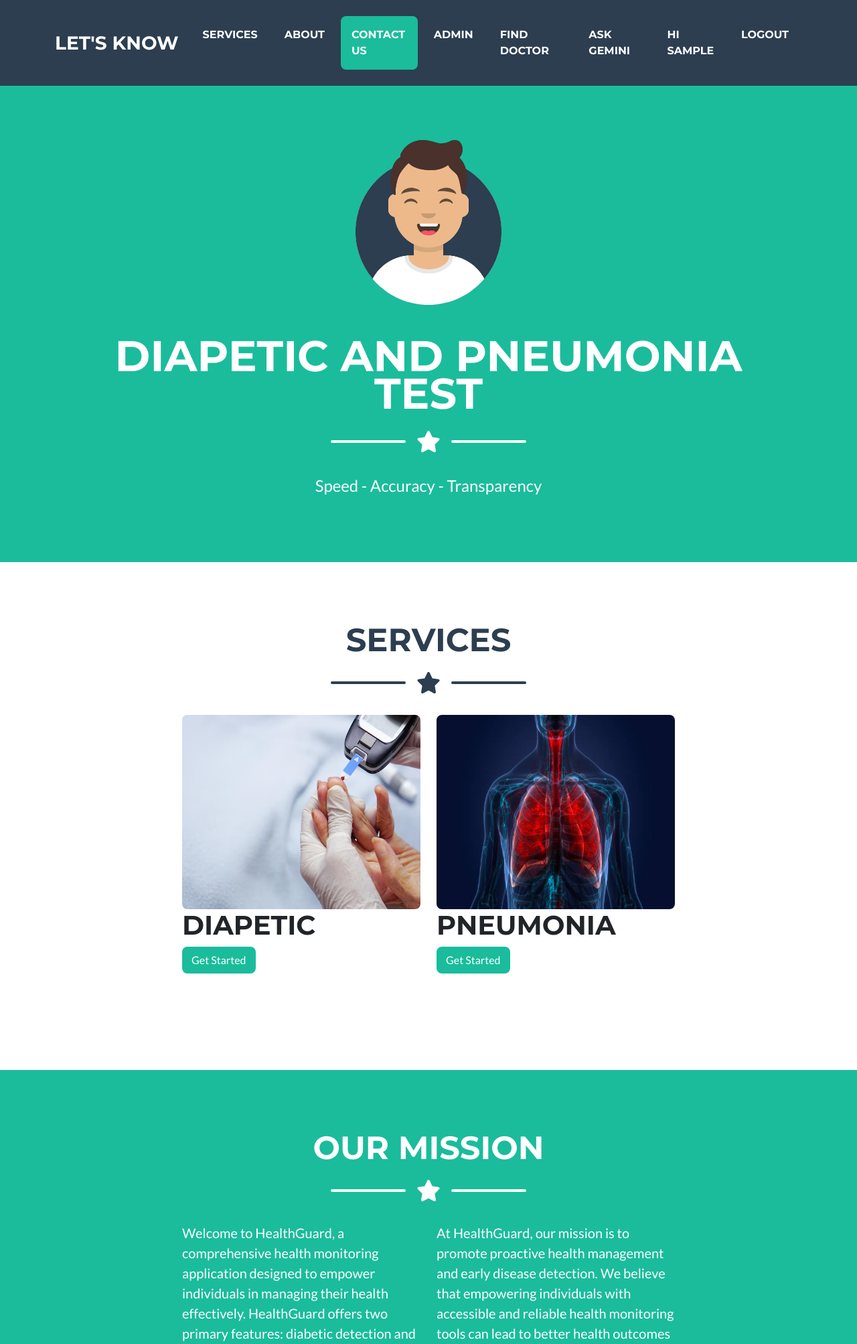
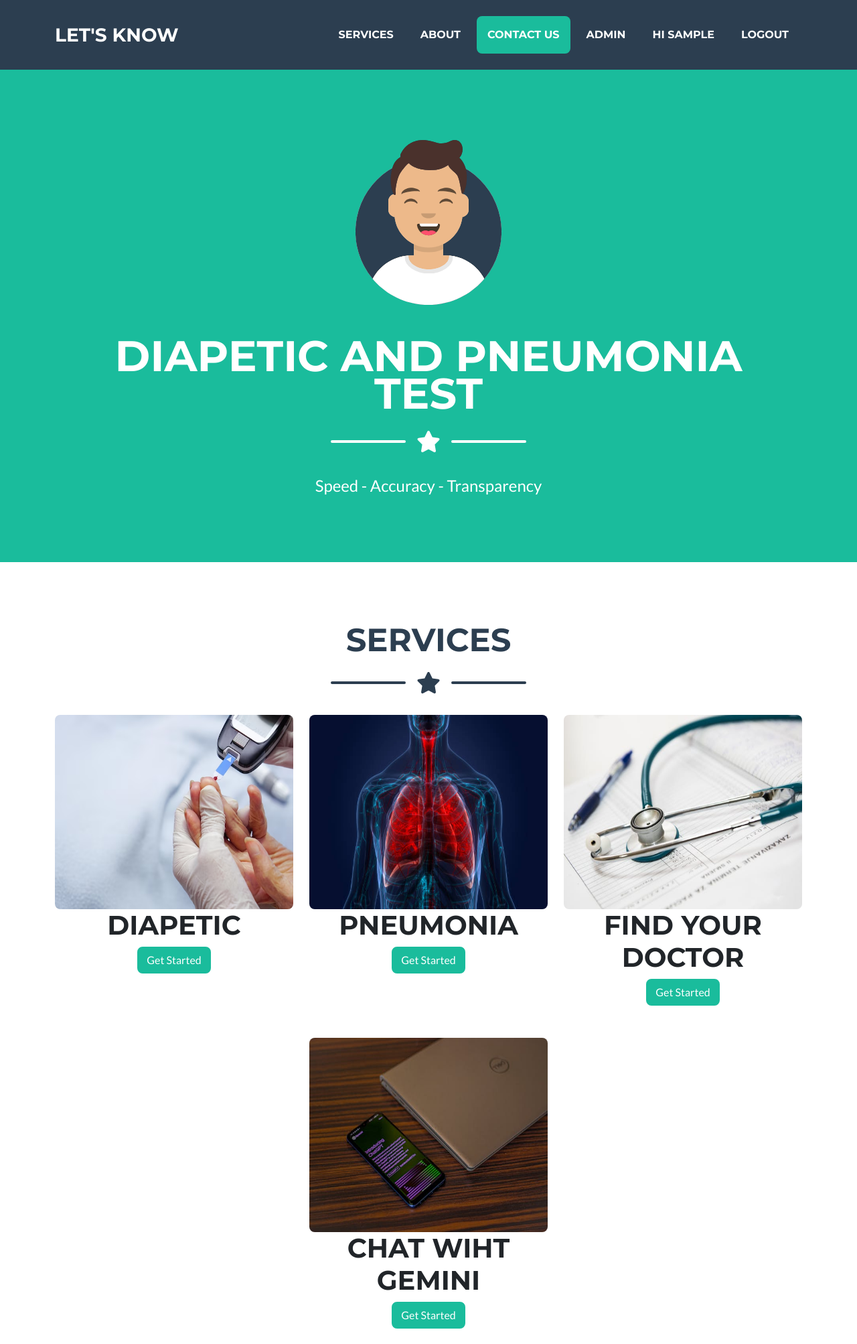
Before and after one commit to baselmohsen/oursite, a Flask app: page /home in a window 1280 px wide. Shown: the top 2006 px of the page at 67% size. Run offline with Flask 2, Linux system fonts and the light colour scheme; the visitor is signed in with stand-in values (Sample User, id 1); parts of the project's set-up code (start-up, migrations or seed data) failed here and were passed over; some libraries are stand-ins or nearby versions; some web fonts are replaced.

Commit message:
Added my projecttttb

```diff
--- a/app.py
+++ b/app.py
@@ -23,6 +23,7 @@ from keras.preprocessing import image
 
 # Flask utils
 from werkzeug.utils import secure_filename
+from faker import Faker
 
 app = Flask(__name__)
 
@@ -33,6 +34,114 @@ app.config['MYSQL_PASSWORD'] = ''
 app.config['MYSQL_DB'] = 'prediction'
 
 mysql = MySQL(app)
+
+# fake = Faker()
+
+# db = MySQLdb.connect(host="localhost",
+#                      user="root",
+#                      passwd="",
+#                      db="prediction")
+
+# cursor = db.cursor()
+
+# # Function to generate and insert random data
+# def insert_random_data():
+#     username = fake.user_name()
+#     password = "password"  # Set a default password
+#     hashed_password = bcrypt.hashpw(password.encode('utf-8'), bcrypt.gensalt()).decode('utf-8')
+#     email = fake.email()
+
+#     city = fake.random_element(elements=(
+#     "Cairo",
+#     "Alexandria",
+#     "Giza",
+#     "Qalyubia",
+#     "Port Said",
+#     "Suez",
+#     "Gharbia",
+#     "Dakahlia",
+#     "Sharkia",
+#     "Monufia",
+#     "Beheira",
+#     "Kafr El Sheikh",
+#     "Fayoum",
+#     "Beni Suef",
+#     "Minya",
+#     "Asyut",
+#     "Sohag",
+#     "Qena",
+#     "Luxor",
+#     "Aswan",
+#     "Red Sea",
+#     "New Valley",
+#     "Matruh",
+#     "North Sinai",
+#     "South Sinai"
+
+#         ))
+#     address = fake.address()
+#     spec = fake.random_element(elements=('diapetic', 'penmounia'))  # Assuming job titles for specialization
+#     price = fake.random_int(min=50, max=400)  # Assuming price range
+#     sex = fake.random_element(elements=('male', 'female'))
+
+#     # SQL query to insert random data
+#     sql = "INSERT INTO doctors (username, password, email, city, address, spec, price, sex) VALUES (%s, %s, %s, %s, %s, %s, %s, %s)"
+#     values = (username, hashed_password, email, city, address, spec, price, sex)
+
+#     try:
+#         # Execute the SQL command
+#         cursor.execute(sql, values)
+#         # Commit changes in the database
+#         db.commit()
+#         print("Record inserted successfully")
+#     except MySQLdb.Error as e:
+#         # Rollback in case there is any error
+#         db.rollback()
+#         print(f"Error: {e}")
+
+# # Insert random data 10 times
+# for _ in range(10):
+#     insert_random_data()
+
+# # Disconnect from the server
+# db.close()
+
+egyptian_states = [
+    "Cairo",
+    "Alexandria",
+    "Giza",
+    "Qalyubia",
+    "Port Said",
+    "Suez",
+    "Gharbia",
+    "Dakahlia",
+    "Sharkia",
+    "Monufia",
+    "Beheira",
+    "Kafr El Sheikh",
+    "Fayoum",
+    "Beni Suef",
+    "Minya",
+    "Asyut",
+    "Sohag",
+    "Qena",
+    "Luxor",
+    "Aswan",
+    "Red Sea",
+    "New Valley",
+    "Matruh",
+    "North Sinai",
+    "South Sinai"
+]
+
+
+
+
+
+
+
+
+
 
 
 @app.route('/login', methods=['GET', 'POST'])
@@ -138,7 +247,7 @@ def register():
             msg = 'You have successfully registered !'
     elif request.method == 'POST':
         msg = 'Please fill out the form !'
-    return render_template('register.html', msg = msg)
+    return render_template('register.html', msg = msg , states=egyptian_states)
 
 
 @app.route('/update_user', methods=['POST'])
@@ -148,7 +257,8 @@ def update_user():
     username = request.form['username']
     if username:
          usernamee = username.replace(" ", "_")
-    address = request.form['address']
+    address = request.form['address'].strip().capitalize()
+
     phone = request.form['phone']
 
     # Validate inputs
@@ -242,6 +352,7 @@ def doctorRegister():
         if username:
          usernamee = username.replace(" ", "_")
         password = request.form['password']
+        confirm_password = request.form['confirm_password']
         email = request.form['email']
         city = request.form['city']
         address = request.form['address']
@@ -255,6 +366,8 @@ def doctorRegister():
         account = cursor.fetchone()
         if account:
             msg = 'Account already exists !'
+        if password != confirm_password:
+            msg='Passwords do not match. Please try again.'
         elif not re.match(r'[^@]+@[^@]+\.[^@]+', email):
             msg = 'Invalid email address !'
         elif not re.match(r'[A-Za-z0-9]+', username):
@@ -269,7 +382,7 @@ def doctorRegister():
             msg = 'You have successfully registered !'
     elif request.method == 'POST':
         msg = 'Please fill out the form !'
-    return render_template('doctorRegister.html', msg = msg)
+    return render_template('doctorRegister.html', msg = msg ,  states=egyptian_states)
 
 
 @app.route("/contact_us", methods =['GET', 'POST'])
@@ -587,11 +700,24 @@ def predict_suger():
     DiabetesPedigreeFunction = float(request.form['DiabetesPedigreeFunction'])
     Age= int(request.form['Age'])
 
-    if Age < 10 or Age > 100:
+    if not (0 <= Pregnancies <= 17):
+        return render_template('error.html', message='Pregnancies must be between 0 and 17')
+    if not (70 <= Glucose <= 130):
+        return render_template('error.html', message='Glucose must be between 70 and 130 mg/dL')
+    if not (60 <= BloodPressure <= 90):
+        return render_template('error.html', message='Blood Pressure must be between 60 and 90 mm Hg')
+    if not (10 <= SkinThickness <= 50):
+        return render_template('error.html', message='Skin Thickness must be between 10 and 50 mm')
+    if not (16 <= Insulin <= 166):
+        return render_template('error.html', message='Insulin must be between 16 and 166 mu U/ml')
+    if not (18.5 <= BMI <= 24.9):
+        return render_template('error.html', message='BMI must be between 18.5 and 24.9')
+    if not (0 <= DiabetesPedigreeFunction <= 2.5):
+        return render_template('error.html', message='Diabetes Pedigree Function must be between 0 and 2.5')
+    if not (10 <= Age <= 100):
         return render_template('error.html', message='Age must be between 10 and 100')
 
-    if Insulin < 0 or Insulin > 500:
-        return render_template('error.html', message='Insulin must be between 0 and 500')
+
 
     prediction = suger_model.predict([[
         Pregnancies, Glucose,BloodPressure,SkinThickness,
--- a/templates/home.html
+++ b/templates/home.html
@@ -61,8 +61,7 @@
 
 
                         {% if session['loggedin']  %}
-                        <li class="nav-item mx-0 mx-lg-1"><a class="nav-link py-3 px-0 px-lg-3 rounded" href="{{ url_for('find_doctor') }}">find doctor</a></li>
-                        <li class="nav-item mx-0 mx-lg-1"><a class="nav-link py-3 px-0 px-lg-3 rounded" href="{{ url_for('chat') }}">ask Gemini</a></li>
+
                         <li class="nav-item mx-0 mx-lg-1"><a class="nav-link py-3 px-0 px-lg-3 rounded" href="{{url_for('profile')}}">
                              <span class="hidden" id="username">{{session.username}}</span>
 
@@ -127,30 +126,96 @@
                             <img class="img-fluid" style="width:500px;height:290px;" src="{{ url_for('static',filename='dist/assets/img/portfolio/diapetic.jpg') }}" alt="..." />
 
                         </div>
+                        <div class="col text-center">
                         <h1>DIAPETIC</h1>
+                        </div>
+
                         {% if session['loggedin']  %}
+                        <div class="col text-center">
                         <a  class=" btn btn-primary" href="{{url_for('suger')}}">Get Started</a>
+                        </div>
 
                         {% else %}
+                        <div class="col text-center">
                         <a  class="btn btn-primary disabled" href="{{url_for('suger')}}" >Get Started</a>
+                        </div>
+
+                        {% endif %}
+                    </div>
+
+                    <div class="col-md-6 col-lg-4 mb-5">
+                        <div class="portfolio-item mx-auto" data-bs-toggle="modal" data-bs-target="#portfolioModal1">
+
+                            <img class="img-fluid" style="width:500px;height:290px;" src="{{ url_for('static',filename='dist/assets/img/portfolio/pneumonia.jpg') }}" alt="..." />
+
+                        </div>
+                            <div class="col text-center">
+
+                            <h1>PNEUMONIA</h1>
+                        </div>
+
+                        {% if session['loggedin'] %}
+                            <div class="col text-center">
+                            <a  class="btn btn-primary" href="{{url_for('test')}}">Get Started</a>
+                        </div>
+
+                        {% else %}
+                            <div class="col text-center">
+                            <a  class="btn btn-primary disabled" href="{{url_for('test')}}">Get Started</a>
+                        </div>
+
+                        {% endif %}
+                    </div>
+
+                    <div class="col-md-6 col-lg-4 mb-5">
+                        <div class="portfolio-item mx-auto" data-bs-toggle="modal" data-bs-target="#portfolioModal1">
+
+                            <img class="img-fluid" style="width:500px;height:290px;" src="{{ url_for('static',filename='dist/assets/img/portfolio/doctorr.jpeg') }}" alt="..." />
+
+                        </div>
+                            <div class="col text-center">
+
+                            <h1>FIND YOUR DOCTOR</h1>
+                        </div>
+
+                        {% if session['loggedin'] %}
+                            <div class="col text-center">
+
+                            <a  class="btn btn-primary" href="{{url_for('find_doctor')}}">Get Started</a>
+                        </div>
+
+                        {% else %}
+                            <div class="col text-center">
+                            <a  class="btn btn-primary disabled" href="{{url_for('find_doctor')}}">Get Started</a>
+                        </div>
 
                         {% endif %}
                     </div>
                     <div class="col-md-6 col-lg-4 mb-5">
                         <div class="portfolio-item mx-auto" data-bs-toggle="modal" data-bs-target="#portfolioModal1">
 
-                            <img class="img-fluid" style="width:500px;height:290px;" src="{{ url_for('static',filename='dist/assets/img/portfolio/pneumonia.jpg') }}" alt="..." />
+                            <img class="img-fluid" style="width:500px;height:290px;" src="{{ url_for('static',filename='dist/assets/img/portfolio/chatt.jpeg') }}" alt="..." />
 
                         </div>
-                        <h1>PNEUMONIA</h1>
+                            <div class="col text-center">
+
+                            <h1>CHAT WIHT GEMINI</h1>
+                        </div>
+
                         {% if session['loggedin'] %}
-                        <a  class="btn btn-primary" href="{{url_for('test')}}">Get Started</a>
+                            <div class="col text-center">
+
+                            <a  class="btn btn-primary" href="{{url_for('chat')}}">Get Started</a>
+                        </div>
 
                         {% else %}
-                        <a  class="btn btn-primary disabled" href="{{url_for('test')}}">Get Started</a>
+                            <div class="col text-center">
+                            <a  class="btn btn-primary disabled" href="{{url_for('chat')}}">Get Started</a>
+                        </div>
 
                         {% endif %}
                     </div>
+
                     <!-- Portfolio Item 2-->
 
 
--- a/templates/pneumonia.html
+++ b/templates/pneumonia.html
@@ -36,7 +36,7 @@
 
                     <h2 class=" text-danger text-uppercase my-3"> Pneumonia detected</h2>
                     {% else %}
-                    <h2 class="text-uppercase my-3">No Pneumonia detected</h2>
+                    <h2 class="text-uppercase text-primary my-3">No Pneumonia detected</h2>
 
                     {% endif %}
 
--- a/templates/suger.html
+++ b/templates/suger.html
@@ -43,7 +43,7 @@
 			<hr>
 
 				<form action="{{url_for('predict_suger')}}" method="post">
-					{{msg}}
+					{{message}}
 
 					{% if  session['loggedin']  %}
 					<div class="form-group">
```
Also changed, not shown: templates/doctorRegister.html (+14 -3 lines), templates/doctor_home.html (+7 -0 lines), templates/register.html (+9 -3 lines), static/dist/assets/img/portfolio/chatt.jpeg (added), static/dist/assets/img/portfolio/doctorr.jpeg (added), static/uploads/1714122638.8031063basel.jpeg (deleted), static/uploads/1714645362.7471108person1954_bacteria_4886.jpeg (deleted), static/uploads/1714663306.7341828download.jpg (deleted), static/uploads/1715183237.0992458person1949_bacteria_4880.jpeg (added).
